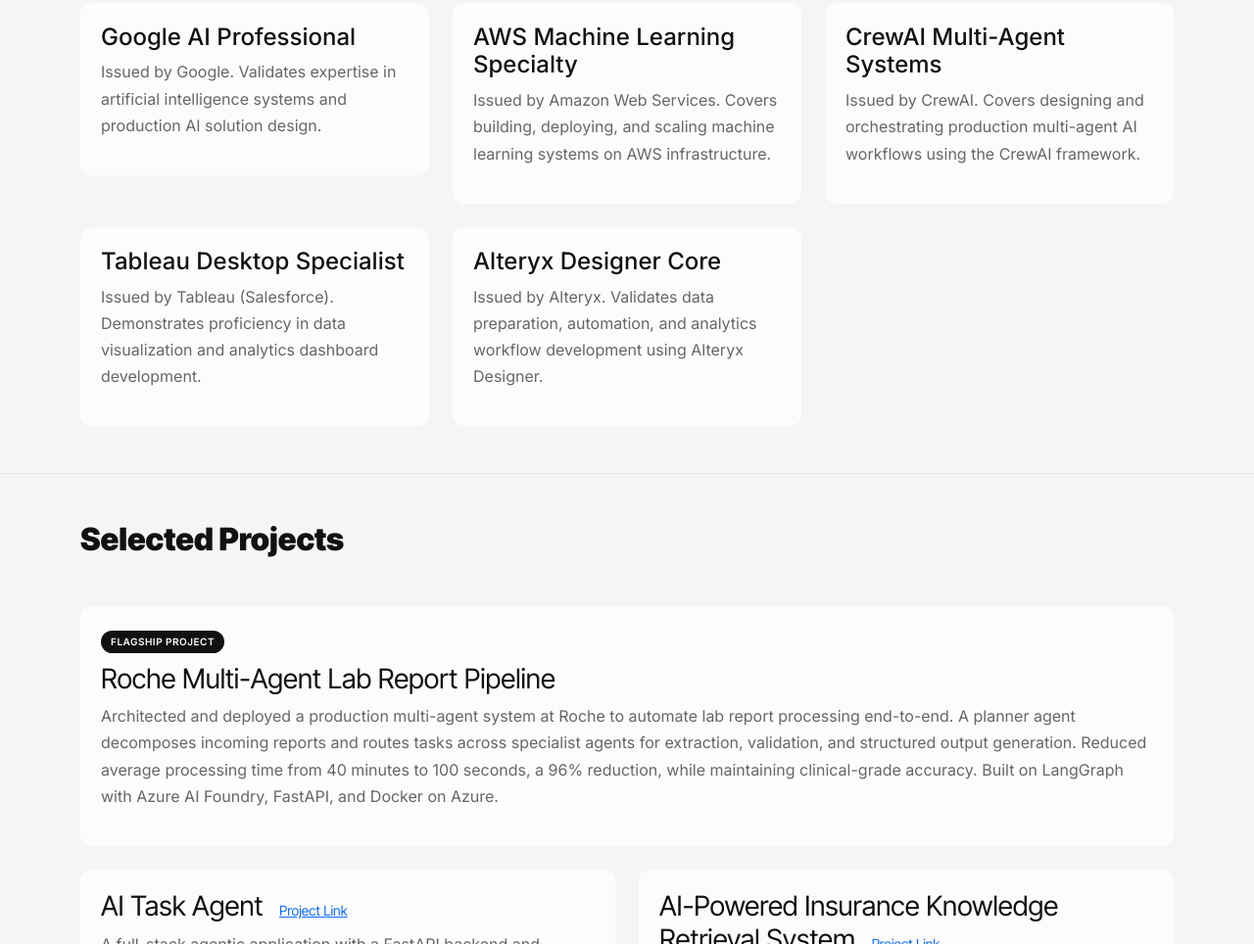
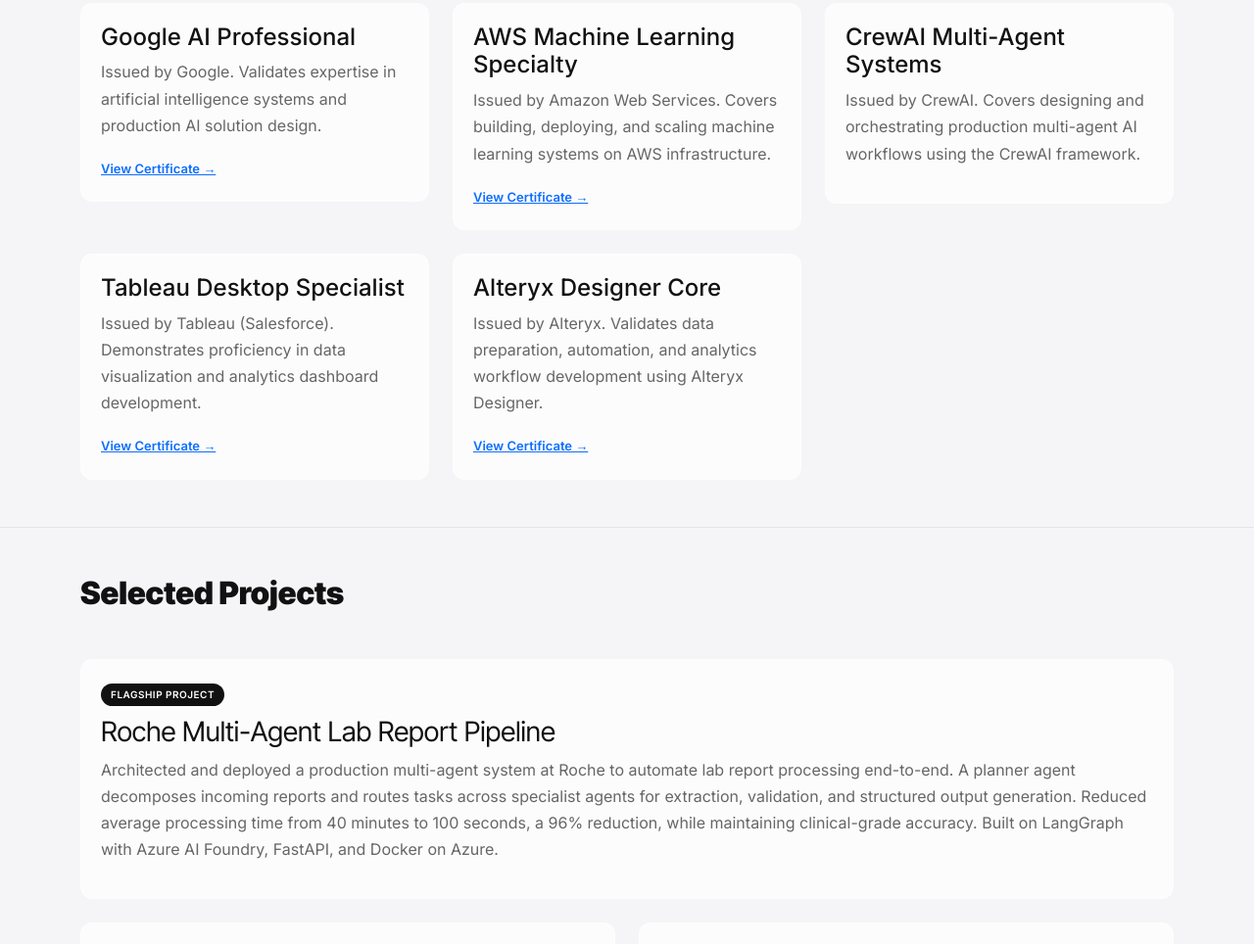
Before and after one commit to Yuvansh1/yuvansh1.github.io, a plain HTML site: page index.html in a window 1280 px wide. Shown: the part 1608-2572 px from the top of the page at 98% size. Drawn offline with nearby package versions, Linux system fonts and the light colour scheme.

Commit message:
Update index.html

```diff
--- a/index.html
+++ b/index.html
@@ -355,6 +355,7 @@
 </section>
 
 <!-- Certifications -->
+<!-- Certifications -->
 <section id="certifications" class="py-5 divider">
 
 <div class="container">
@@ -369,6 +370,7 @@
 <p class="text-muted-custom">
 Issued by Google. Validates expertise in artificial intelligence systems and production AI solution design.
 </p>
+<a href="https://www.coursera.org/account/accomplishments/specialization/XV2YWHLL5A6T" target="_blank" style="font-size:13px;font-weight:600;">View Certificate →</a>
 </div>
 </div>
 
@@ -378,6 +380,7 @@
 <p class="text-muted-custom">
 Issued by Amazon Web Services. Covers building, deploying, and scaling machine learning systems on AWS infrastructure.
 </p>
+<a href="https://www.credly.com/badges/2bb3f01b-4ca8-485e-b5ef-c5b8fa25f6f7/public_url" target="_blank" style="font-size:13px;font-weight:600;">View Certificate →</a>
 </div>
 </div>
 
@@ -396,6 +399,7 @@
 <p class="text-muted-custom">
 Issued by Tableau (Salesforce). Demonstrates proficiency in data visualization and analytics dashboard development.
 </p>
+<a href="https://www.credly.com/badges/782173f6-ad92-4b30-ab36-f064a276dc1f/public_url" target="_blank" style="font-size:13px;font-weight:600;">View Certificate →</a>
 </div>
 </div>
 
@@ -405,6 +409,7 @@
 <p class="text-muted-custom">
 Issued by Alteryx. Validates data preparation, automation, and analytics workflow development using Alteryx Designer.
 </p>
+<a href="https://s3.us-east-2.amazonaws.com/ayx.certificates/20200530_AlterxDesignerCore0TRE50dVpmT39GRaxmTFmb1clW5FTenSplNrFUbipHat90MrRVT.pdf" target="_blank" style="font-size:13px;font-weight:600;">View Certificate →</a>
 </div>
 </div>
 
```
